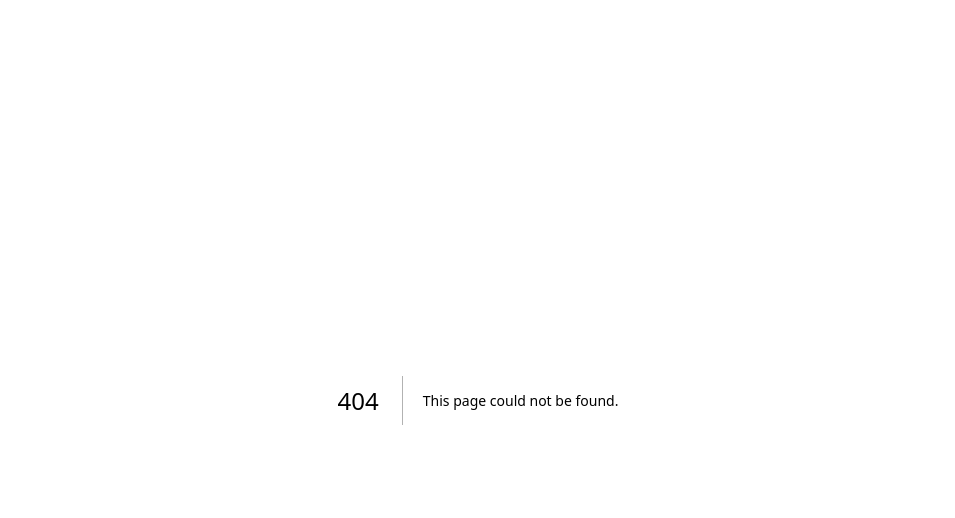
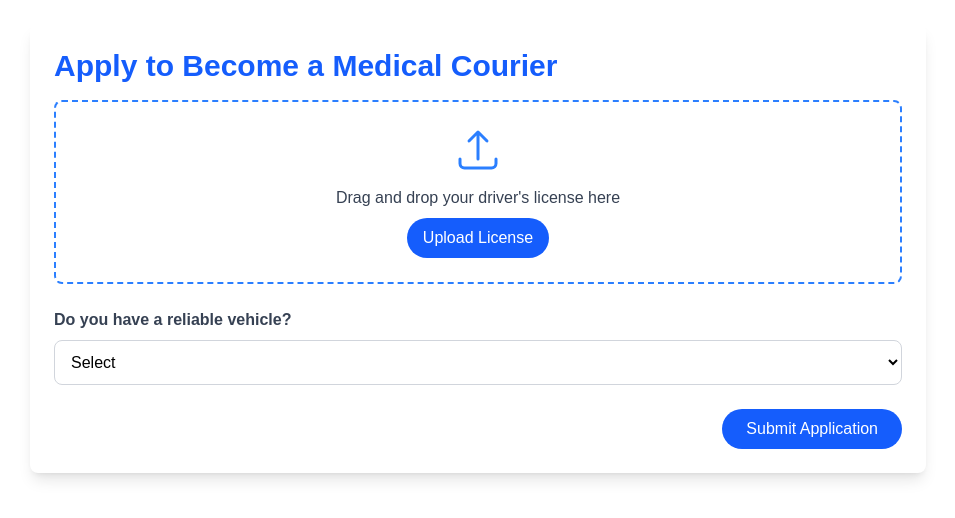
Before and after one commit to MUNACHIW/Medideliver, a Next.js app: page /courier_application in a window 1280 px wide. Before the commit this address had no page. Shown: the top 518 px of the page, without its empty margins (162-1117 px from the left). Built offline with nearby package versions, Linux system fonts and the light colour scheme.

Commit message:
drivers application done

```diff
--- a/src/app/becomeacourier/page.js
+++ b/src/app/becomeacourier/page.js
@@ -22,27 +22,16 @@ export default function Becomeacourier() {
                 <h1 className="text-3xl font-semibold text-blue-600 mb-4">General Requirements</h1>
                 <p className="text-gray-700 mb-4">To become a medical courier, you need to meet these requirements:</p>
                 <ol className="list-decimal list-inside space-y-3 text-gray-800">
-                    <li className="flex items-center gap-2">
-                        <span className="font-bold text-blue-500">✔</span> A high school Diploma or GED
-                    </li>
+
                     <li className="flex items-center gap-2">
                         <span className="font-bold text-blue-500">✔</span> Driver&#39;s License
                     </li>
                     <li className="flex items-center gap-2">
                         <span className="font-bold text-blue-500">✔</span> You should have a reliable vehicle
                     </li>
-                    <li className="flex items-center gap-2">
-                        <span className="font-bold text-blue-500">✔</span> Relatable skills & qualities
-                    </li>
-                    <li className="flex items-center gap-2">
-                        <span className="font-bold text-blue-500">✔</span> Relatable duties & responsibilities
-                    </li>
-                    <li className="flex items-center gap-2">
-                        <span className="font-bold text-blue-500">✔</span> Active location
-                    </li>
                 </ol>
                 <div className="flex justify-end w-full">
-                    <Link href="" className="bg-blue-600 text-white py-2 px-4 rounded-full hover:bg-blue-700 transition">
+                    <Link href="/courier_application" className="bg-blue-600 text-white py-2 px-4 rounded-full hover:bg-blue-700 transition">
                         Apply
                     </Link>
                 </div>
--- /dev/null
+++ b/src/app/courier_application/page.js
@@ -0,0 +1,83 @@
+"use client";
+import { useState } from "react";
+import Link from "next/link";
+import { ArrowUpTrayIcon } from "@heroicons/react/24/solid";
+
+export default function CourierApplication() {
+    const [licenseFile, setLicenseFile] = useState(null);
+    const [vehicleType, setVehicleType] = useState("");
+    const [hasVehicle, setHasVehicle] = useState(false);
+
+    const handleFileDrop = (event) => {
+        if (event.target.files && event.target.files[0]) {
+            setLicenseFile(event.target.files[0]);
+        }
+    };
+
+    return (
+        <div className="container mx-auto max-w-4xl p-6 bg-white shadow-lg rounded-lg mt-6">
+            <h1 className="text-3xl font-semibold text-blue-600 mb-4">
+                Apply to Become a Medical Courier
+            </h1>
+
+            {/* Drag and Drop Upload */}
+            <div className="border-2 border-dashed border-blue-500 rounded-lg p-6 flex flex-col items-center justify-center cursor-pointer hover:border-blue-700 transition">
+                <ArrowUpTrayIcon className="h-12 w-12 text-blue-500 mb-3" />
+                <p className="text-gray-700 mb-2">Drag and drop your driver's license here</p>
+
+                {/* Proper Upload Button */}
+                <label className="bg-blue-600 text-white py-2 px-4 rounded-full hover:bg-blue-700 transition cursor-pointer">
+                    Upload License
+                    <input
+                        type="file"
+                        onChange={handleFileDrop}
+                        className="hidden"
+                        accept=".jpg,.jpeg,.png,.pdf"
+                    />
+                </label>
+
+                {licenseFile && <p className="text-green-600 font-semibold mt-2">{licenseFile.name}</p>}
+            </div>
+
+            {/* Vehicle Information */}
+            <div className="mt-6">
+                <label className="block text-gray-700 font-semibold mb-2">
+                    Do you have a reliable vehicle?
+                </label>
+                <select
+                    className="w-full p-3 border border-gray-300 rounded-lg focus:border-blue-500 focus:outline-none"
+                    onChange={(e) => setHasVehicle(e.target.value === "yes")}
+                >
+                    <option value="">Select</option>
+                    <option value="yes">Yes</option>
+                    <option value="no">No</option>
+                </select>
+            </div>
+
+            {hasVehicle && (
+                <div className="mt-4">
+                    <label className="block text-gray-700 font-semibold mb-2">Vehicle Type</label>
+                    <select
+                        className="w-full p-3 border border-gray-300 rounded-lg focus:border-blue-500 focus:outline-none"
+                        onChange={(e) => setVehicleType(e.target.value)}
+                    >
+                        <option value="">Select Vehicle Type</option>
+                        <option value="bike">Motorcycle</option>
+                        <option value="car">Car</option>
+                        <option value="van">Van</option>
+                    </select>
+                </div>
+            )}
+
+            {/* Submit Button */}
+            <div className="mt-6 flex justify-end">
+                <Link
+                    href="/submit"
+                    className="bg-blue-600 text-white py-2 px-6 rounded-full hover:bg-blue-700 transition"
+                >
+                    Submit Application
+                </Link>
+            </div>
+        </div>
+    );
+}
--- a/src/app/globals.css
+++ b/src/app/globals.css
@@ -191,9 +191,6 @@ outline:1px solid#21B9D6;
 .first-section{
   align-items:center;
 }
-.share-button{
-
-}
 .login{
   border:none;
   background-color: rgb(50, 115, 235);
```
